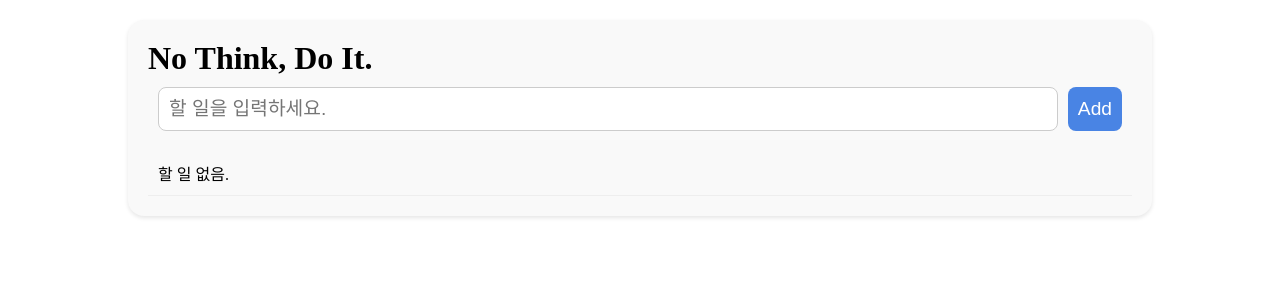
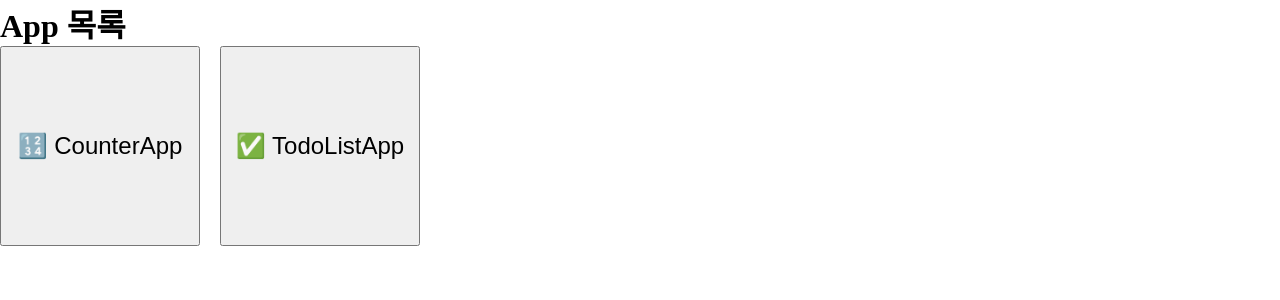
Before and after one commit to hjzhhhj/2026_Programing2, a React (Vite) app: page / in a window 1280 px wide. Shown: the top 300 px of the page. Built offline with nearby package versions, Linux system fonts and the light colour scheme.

Commit message:
HomeApp, style={{<JSON>}}

```diff
--- /dev/null
+++ b/src/HomeApp.jsx
@@ -0,0 +1,67 @@
+import { useState } from "react";
+import CounterApp from "./CounterApp";
+import TodoListApp from "./TodoListApp";
+
+function ButtonPageApp({ setPage }) {
+  return (
+    <div>
+      <h1>App 목록</h1>
+
+      <div style={{ display: "flex", gap: "20px" }}>
+        <button
+          style={{
+            width: "200px",
+            height: "200px",
+            fontSize: "1.5rem",
+          }}
+          onClick={() => setPage("counterapp")}
+        >
+          🔢 CounterApp
+        </button>
+
+        <button
+          style={{
+            width: "200px",
+            height: "200px",
+            fontSize: "1.5rem",
+          }}
+          onClick={() => setPage("todolistapp")}
+        >
+          ✅ TodoListApp
+        </button>
+      </div>
+    </div>
+  );
+}
+
+export default function HomeApp() {
+  const [page, setPage] = useState("home");
+
+  return (
+    <div>
+      {page === "home" && <ButtonPageApp setPage={setPage} />}
+
+      {page === "counterapp" && <CounterApp />}
+
+      {page === "todolistapp" && <TodoListApp />}
+
+      {page !== "home" && (
+        <button
+          onClick={() => setPage("home")}
+          style={{
+            position: "fixed",
+            bottom: "10px",
+            left: "10px",
+            cursor: "pointer",
+            borderRadius: "8px",
+            border: "none",
+            backgroundColor: "#eee",
+            padding: "6px",
+          }}
+        >
+          🏠 Home
+        </button>
+      )}
+    </div>
+  );
+}
--- a/src/main.jsx
+++ b/src/main.jsx
@@ -6,9 +6,10 @@ import { createRoot } from "react-dom/client";
 import CounterApp from "./CounterApp.jsx";
 import TodoListApp from "./TodoListApp.jsx";
 import "./reset.css";
+import HomeApp from "./HomeApp.jsx";
 
 createRoot(document.getElementById("root")).render(
   <StrictMode>
-    <TodoListApp />
+    <HomeApp />
   </StrictMode>,
 );
```
Also changed, not shown: 1 other file (tests, documents, lock files or other folders).
